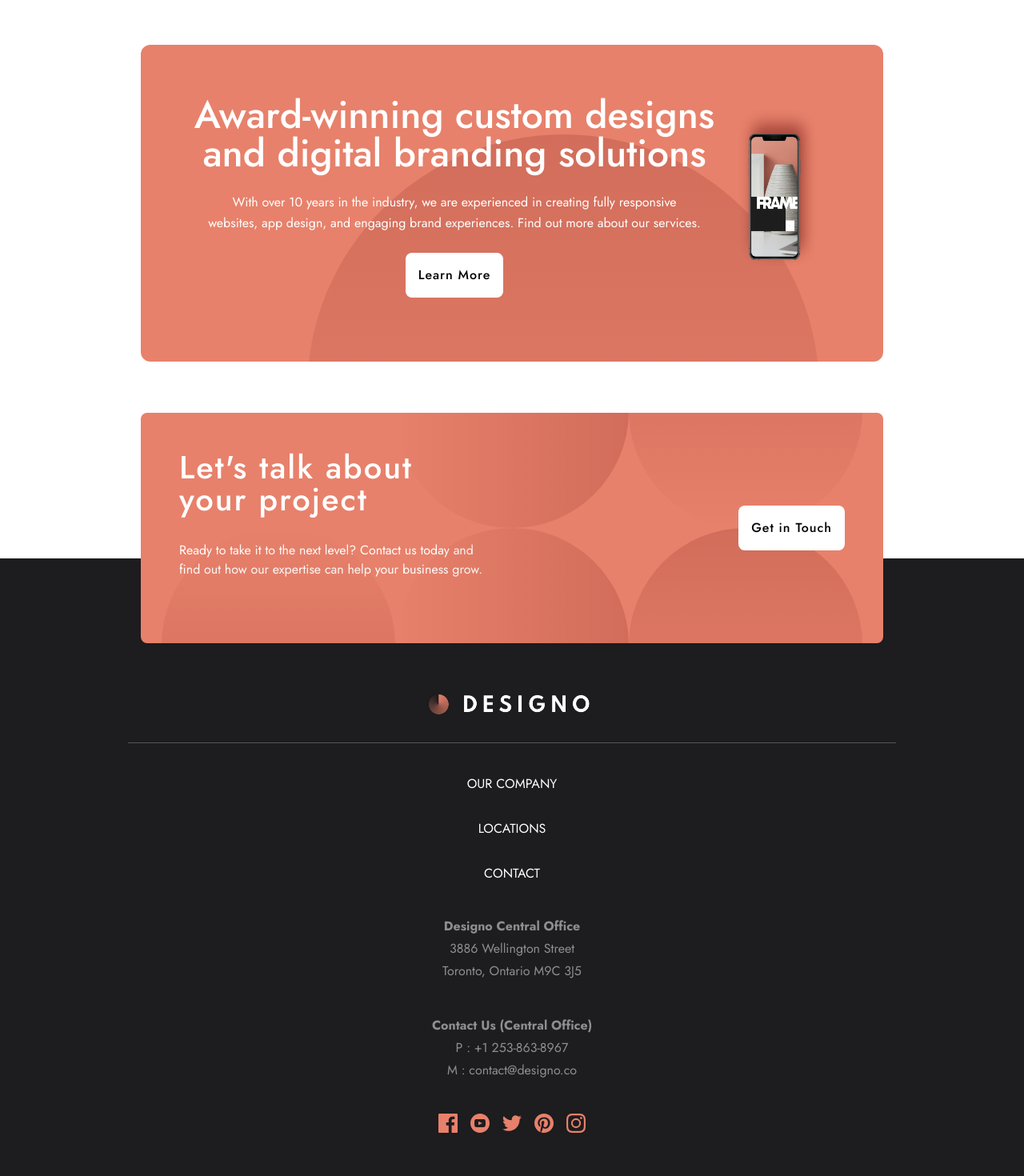
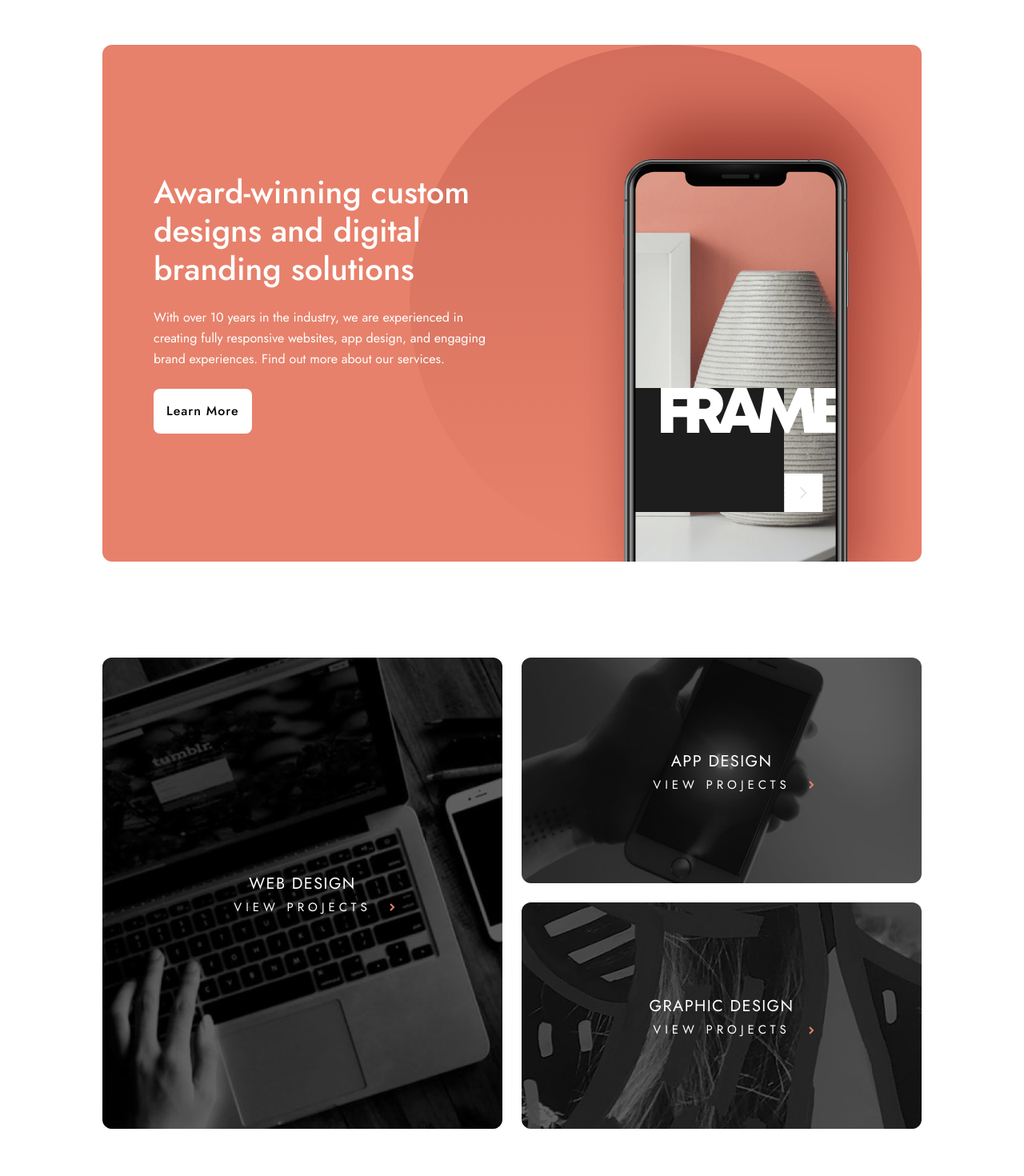
Before and after one commit to GendPh/Designo, an Angular app: page / in a window 1280 px wide. Shown: the part 100-1570 px from the top of the page at 80% size. Built offline with nearby package versions, Linux system fonts and the light colour scheme.

Commit message:
Update navigation bar and get-in-touch component styling

```diff
--- a/src/app/footer/footer.component.html
+++ b/src/app/footer/footer.component.html
@@ -1,19 +1,25 @@
-<footer class="bg-Black">
-  <figure class="w-52 mx-auto">
+<footer class="bg-Black lg:px-0">
+  <div class="max-w-screen-lg mx-auto">
+    <div class="flex flex-col gap-8 justify-center items-center md:justify-between md:flex-row">
+      <figure class="w-52">
         <img src="../../assets/shared/desktop/logo-light.png" alt="Designo Logo">
       </figure>
 
-  <div class="opacity-25 my-8 w-full h-[1px] bg-White inline-block"></div>
+      <div class="opacity-25 w-full h-[1px] bg-White inline-block md:hidden"></div>
 
       <nav>
-    <ul class="uppercase flex flex-col gap-8 justify-center items-center text-White">
+        <ul class="uppercase flex flex-col md:flex-row gap-8 justify-center items-center text-White">
           <li><a href="#">our company</a></li>
           <li><a href="#">locations</a></li>
           <li><a href="#">contact</a></li>
         </ul>
       </nav>
+    </div>
 
-  <article class="text-center text-White opacity-50 my-10 leading-7">
+    <div class="hidden md:inline-block opacity-25 my-8 w-full h-[1px] bg-White"></div>
+
+    <div class="grid gap-10 md:grid-cols-3 mt-8">
+      <article class="text-center text-White opacity-50 leading-7">
         <span class="font-bold">Designo Central Office</span>
         <br>3886 Wellington Street<br>
         Toronto, Ontario M9C 3J5
@@ -25,7 +31,7 @@
         M : contact&#64;designo.co
       </article>
 
-  <article class="mt-10 flex justify-center items-center gap-4">
+      <article class="flex justify-center items-center md:items-end gap-4">
         <a href="#">
           <img src="../../assets/shared/desktop/icon-facebook.svg" alt="Facebook Icon SVG">
         </a>
@@ -42,4 +48,6 @@
           <img src="../../assets/shared/desktop/icon-instagram.svg" alt="Instagram Icon SVG">
         </a>
       </article>
+    </div>
+  </div>
 </footer>
--- a/src/app/get-in-touch/get-in-touch.component.html
+++ b/src/app/get-in-touch/get-in-touch.component.html
@@ -1,6 +1,6 @@
-<section class="pb-0 relative text-White">
+<section class="pb-0 relative text-White max-w-full">
   <div class="bg-Black absolute inset-0 top-[70%] z-0"></div>
-  <article class="get-in-touch relative z-10">
+  <article class="get-in-touch relative z-10 max-w-screen-lg mx-auto">
     <div class="lg:max-w-[400px]">
       <h2>Let's talk about your project</h2>
       <p class="my-8">Ready to take it to the next level? Contact us today and find out how our expertise can help your
--- a/src/app/home/home.component.html
+++ b/src/app/home/home.component.html
@@ -1,7 +1,7 @@
 <main>
   <section
-    class="bg-Peach text-center text-White overflow-hidden relative pb-20 md:mx-6 md:px-16 lg:mx-44 text-balance md:rounded-xl flex flex-col lg:flex-row justify-between">
-    <div>
+    class="bg-Peach text-center text-White overflow-hidden relative pb-20 md:mx-6 md:px-16 lg:mx-auto lg:py-40 text-balance lg:text-start md:rounded-xl">
+    <div class="max-w-lg mx-auto lg:mx-0">
       <h1 class="relative z-10">Award-winning custom designs and digital branding solutions</h1>
       <p class="relative z-10 description my-6">With over 10 years in the industry, we are experienced in creating fully
         responsive
@@ -11,13 +11,13 @@
     </div>
 
     <img src="../../assets/home/desktop/image-hero-phone.jpg" alt="Phone Image"
-      class="border-red-200 absolute z-10 bottom-[-220px] md:bottom-[-400px] left-1/2 -translate-x-1/2 lg:static lg:m-0 lg:-translate-x-0 lg:w-36">
+      class="border-red-200 absolute z-10 bottom-[-220px] md:bottom-[-400px] lg:bottom-[-240px]  left-1/2 -translate-x-1/2 lg:-translate-x-0 lg:left-auto lg:-right-20">
 
     <img src="../../assets/home/desktop/bg-pattern-hero-home.svg" alt="Pattern Background Circle"
-      class="absolute left-0 md:left-52 z-0 top-28 max-w-screen-sm">
+      class="absolute left-0 md:left-52 z-0 top-28 lg:top-0 lg:left-auto lg:right-0 max-w-screen-sm">
   </section>
 
-  <!-- <section class="pt-[120px]">
+  <section class="pt-[120px]">
     <article class="grid lg:grid-cols-2 gap-6">
       <div class="home-projects lg:row-span-2">
         <h3>web design</h3>
@@ -33,8 +33,8 @@
       </div>
     </article>
   </section>
- -->
-  <!-- <section class="relative">
+
+  <section class="relative">
     <img src="../../assets/shared/desktop/bg-pattern-leaf.svg" alt="Leaf Background"
       class="hidden lg:block absolute right-0 top-40 z-0 w-[70%]">
     <div class="relative z-10 grid gap-20 lg:grid-cols-3 text-Black-Grey">
@@ -80,7 +80,7 @@
       </article>
 
     </div>
-  </section> -->
+  </section>
 
   <app-get-in-touch></app-get-in-touch>
 </main>
--- a/src/app/nav-bar/nav-bar.component.html
+++ b/src/app/nav-bar/nav-bar.component.html
@@ -1,4 +1,4 @@
-<header class=" z-[10000] sticky top-0 bg-White flex items-center justify-between gap-5">
+<header class=" z-[10000] sticky top-0 bg-White flex items-center justify-between gap-5 max-w-screen-lg mx-auto lg:px-0">
   <figure class="w-52">
     <img src="../../assets/shared/desktop/logo-dark.png" alt="Designo Logo">
   </figure>
--- a/src/input.css
+++ b/src/input.css
@@ -11,8 +11,13 @@
 
   h1 {
     font-weight: 500;
+    font-size: 30px;
     line-height: 3rem;
-    @apply text-3xl md:text-5xl;
+  }
+  @media (min-width: 1024px) {
+    h1 {
+      font-size: 40px;
+    }
   }
   h2 {
     font-size: 2.5rem;
@@ -30,7 +35,8 @@
     @apply py-9 px-6 lg:py-16 lg:px-40;
   }
   section {
-    @apply py-10 px-6 lg:pt-16 lg:px-44;
+    /* @apply py-10 px-6 lg:pt-16 lg:px-44; */
+    @apply max-w-screen-lg px-6 lg:px-0 lg:mx-auto py-10 lg:pt-16;
   }
 
   footer {
@@ -81,12 +87,16 @@
     @apply bg-black;
   }
 
+  nav ul li a {
+    font-size: 14px;
+    letter-spacing: 2px;
+  }
   nav ul li a:hover {
     @apply underline;
   }
   a.button {
     letter-spacing: 1px;
-    @apply bg-white text-black p-4 rounded-lg font-medium inline-block;
+    @apply bg-white text-black p-4 rounded-lg font-medium inline-block hover:bg-Light-Peach hover:text-white transition-colors duration-150 cursor-pointer;
   }
   .home-projects {
     position: relative;
--- a/src/styles.css
+++ b/src/styles.css
@@ -454,14 +454,13 @@ video {
 
 h1 {
   font-weight: 500;
-  font-size: 1.875rem;
-  line-height: 2.25rem;
+  font-size: 30px;
+  line-height: 3rem;
 }
 
-@media (min-width: 768px){
-  h1{
-    font-size: 3rem;
-    line-height: 1;
+@media (min-width: 1024px) {
+  h1 {
+    font-size: 40px;
   }
 }
 
@@ -495,17 +494,21 @@ header,
   }
 }
 
-section{
+section {
+  /* @apply py-10 px-6 lg:pt-16 lg:px-44; */
+  max-width: 1024px;
+  padding-left: 1.5rem;
+  padding-right: 1.5rem;
   padding-top: 2.5rem;
   padding-bottom: 2.5rem;
-  padding-left: 1.5rem;
-  padding-right: 1.5rem;
 }
 
 @media (min-width: 1024px){
   section{
-    padding-left: 11rem;
-    padding-right: 11rem;
+    margin-left: auto;
+    margin-right: auto;
+    padding-left: 0px;
+    padding-right: 0px;
     padding-top: 4rem;
   }
 }
@@ -686,6 +689,11 @@ footer{
   background-color: rgb(0 0 0 / var(--tw-bg-opacity));
 }
 
+nav ul li a {
+  font-size: 14px;
+  letter-spacing: 2px;
+}
+
 nav ul li a:hover{
   text-decoration-line: underline;
 }
@@ -693,6 +701,7 @@ nav ul li a:hover{
 a.button {
   letter-spacing: 1px;
   display: inline-block;
+  cursor: pointer;
   border-radius: 0.5rem;
   --tw-bg-opacity: 1;
   background-color: rgb(255 255 255 / var(--tw-bg-opacity));
@@ -700,6 +709,16 @@ a.button {
   font-weight: 500;
   --tw-text-opacity: 1;
   color: rgb(0 0 0 / var(--tw-text-opacity));
+  transition-property: color, background-color, border-color, text-decoration-color, fill, stroke;
+  transition-timing-function: cubic-bezier(0.4, 0, 0.2, 1);
+  transition-duration: 150ms;
+}
+
+a.button:hover{
+  --tw-bg-opacity: 1;
+  background-color: rgb(255 173 155 / var(--tw-bg-opacity));
+  --tw-text-opacity: 1;
+  color: rgb(255 255 255 / var(--tw-text-opacity));
 }
 
 .home-projects {
@@ -974,11 +993,6 @@ a.button {
   margin-right: auto;
 }
 
-.my-10{
-  margin-top: 2.5rem;
-  margin-bottom: 2.5rem;
-}
-
 .my-6{
   margin-top: 1.5rem;
   margin-bottom: 1.5rem;
@@ -997,8 +1011,8 @@ a.button {
   margin-bottom: 250px;
 }
 
-.mt-10{
-  margin-top: 2.5rem;
+.mt-8{
+  margin-top: 2rem;
 }
 
 .inline-block{
@@ -1031,6 +1045,18 @@ a.button {
 
 .w-full{
   width: 100%;
+}
+
+.max-w-full{
+  max-width: 100%;
+}
+
+.max-w-lg{
+  max-width: 32rem;
+}
+
+.max-w-screen-lg{
+  max-width: 1024px;
 }
 
 .max-w-screen-sm{
@@ -1074,6 +1100,10 @@ a.button {
 
 .justify-between{
   justify-content: space-between;
+}
+
+.gap-10{
+  gap: 2.5rem;
 }
 
 .gap-11{
@@ -1201,8 +1231,28 @@ a.button {
     display: block;
   }
 
+  .md\:inline-block{
+    display: inline-block;
+  }
+
   .md\:hidden{
     display: none;
+  }
+
+  .md\:grid-cols-3{
+    grid-template-columns: repeat(3, minmax(0, 1fr));
+  }
+
+  .md\:flex-row{
+    flex-direction: row;
+  }
+
+  .md\:items-end{
+    align-items: flex-end;
+  }
+
+  .md\:justify-between{
+    justify-content: space-between;
   }
 
   .md\:rounded-xl{
@@ -1216,21 +1266,38 @@ a.button {
 }
 
 @media (min-width: 1024px){
-  .lg\:static{
-    position: static;
+  .lg\:-right-20{
+    right: -5rem;
+  }
+
+  .lg\:bottom-\[-240px\]{
+    bottom: -240px;
+  }
+
+  .lg\:left-auto{
+    left: auto;
+  }
+
+  .lg\:right-0{
+    right: 0px;
+  }
+
+  .lg\:top-0{
+    top: 0px;
   }
 
   .lg\:row-span-2{
     grid-row: span 2 / span 2;
   }
 
-  .lg\:m-0{
-    margin: 0px;
+  .lg\:mx-0{
+    margin-left: 0px;
+    margin-right: 0px;
   }
 
-  .lg\:mx-44{
-    margin-left: 11rem;
-    margin-right: 11rem;
+  .lg\:mx-auto{
+    margin-left: auto;
+    margin-right: auto;
   }
 
   .lg\:mb-0{
@@ -1239,10 +1306,6 @@ a.button {
 
   .lg\:block{
     display: block;
-  }
-
-  .lg\:w-36{
-    width: 9rem;
   }
 
   .lg\:max-w-\[400px\]{
@@ -1262,12 +1325,17 @@ a.button {
     grid-template-columns: repeat(3, minmax(0, 1fr));
   }
 
-  .lg\:flex-row{
-    flex-direction: row;
+  .lg\:px-0{
+    padding-left: 0px;
+    padding-right: 0px;
   }
 
-  .lg\:px-44{
-    padding-left: 11rem;
-    padding-right: 11rem;
+  .lg\:py-40{
+    padding-top: 10rem;
+    padding-bottom: 10rem;
+  }
+
+  .lg\:text-start{
+    text-align: start;
   }
 }
```
Also changed, not shown: 2 other files (tests, documents, lock files or other folders). Lines whose indentation alone changed are shown as unchanged.
